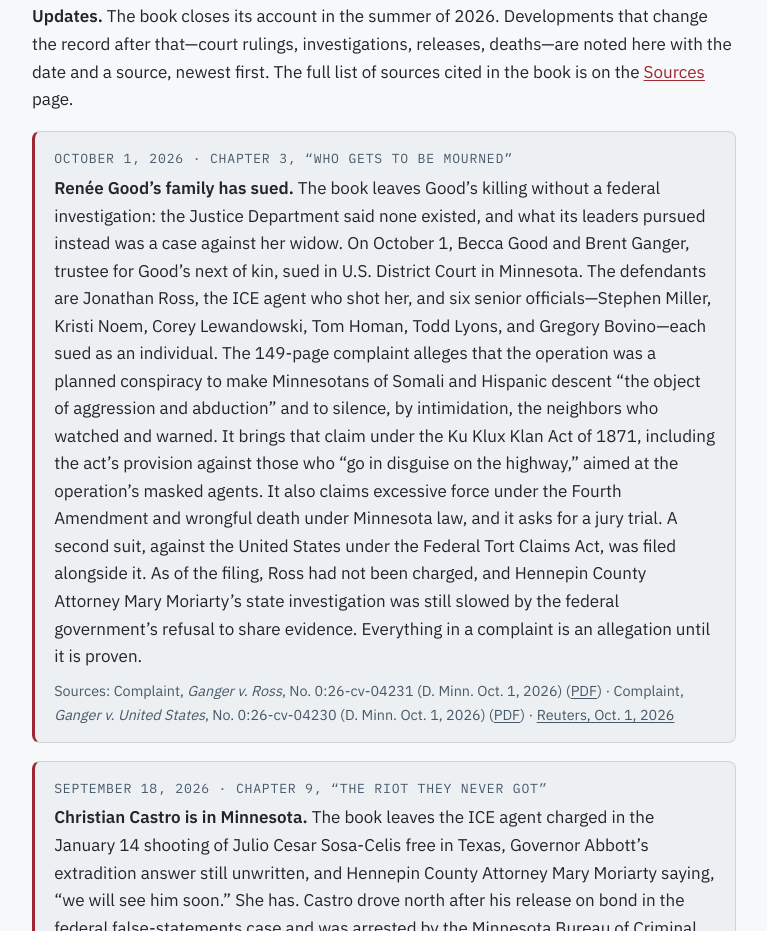
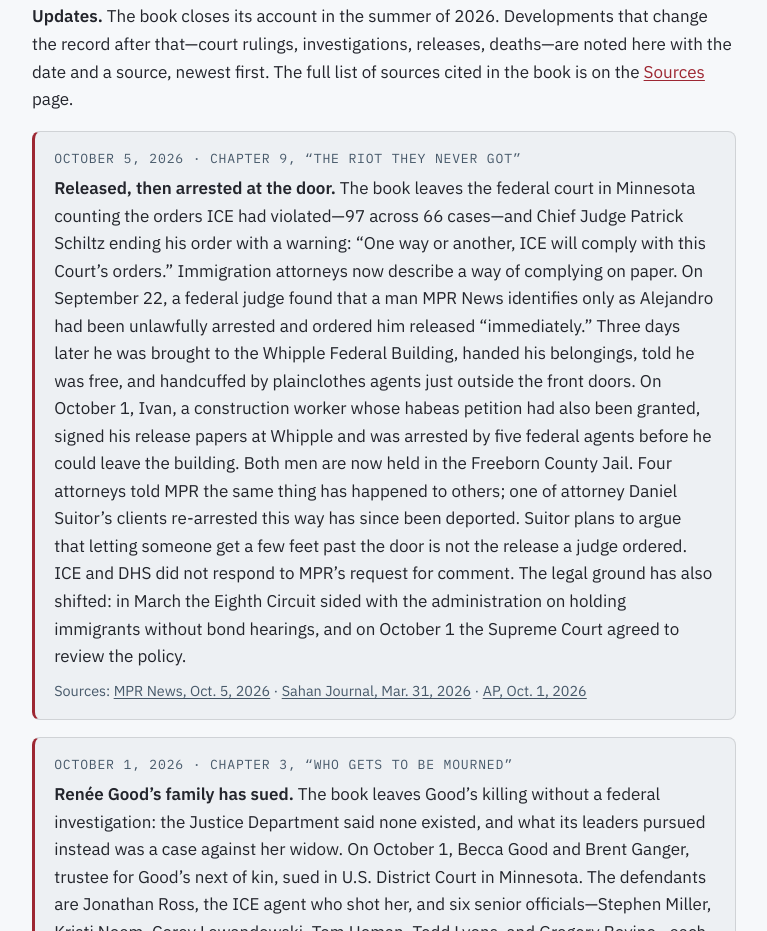
Before and after one commit to angepearson-create/cityprotects, a plain HTML site: page resources/index.html in a window 1280 px wide. Shown: the part 9493-10424 px from the top of the page, without its empty margins (64-831 px from the left). Drawn offline with Linux system fonts and the light colour scheme.

Commit message:
Add files via upload

```diff
--- a/resources/index.html
+++ b/resources/index.html
@@ -559,6 +559,12 @@
       <p><strong>Corrections.</strong> No corrections have been posted yet. If you find an error of fact in the book, write to <a href="mailto:contact@cityprotects.com">contact@cityprotects.com</a> with the page or passage. Confirmed corrections will be listed here, with the date, and folded into later editions.</p>
       <p><strong>Updates.</strong> The book closes its account in the summer of 2026. Developments that change the record after that—court rulings, investigations, releases, deaths—are noted here with the date and a source, newest first. The full list of sources cited in the book is on the <a href="/sources/">Sources</a> page.</p>
 
+      <div class="update" id="update-2026-10-05">
+        <span class="when">October 5, 2026 · Chapter 9, “The Riot They Never Got”</span>
+        <p><strong>Released, then arrested at the door.</strong> The book leaves the federal court in Minnesota counting the orders ICE had violated—97 across 66 cases—and Chief Judge Patrick Schiltz ending his order with a warning: “One way or another, ICE will comply with this Court’s orders.” Immigration attorneys now describe a way of complying on paper. On September 22, a federal judge found that a man MPR News identifies only as Alejandro had been unlawfully arrested and ordered him released “immediately.” Three days later he was brought to the Whipple Federal Building, handed his belongings, told he was free, and handcuffed by plainclothes agents just outside the front doors. On October 1, Ivan, a construction worker whose habeas petition had also been granted, signed his release papers at Whipple and was arrested by five federal agents before he could leave the building. Both men are now held in the Freeborn County Jail. Four attorneys told MPR the same thing has happened to others; one of attorney Daniel Suitor’s clients re-arrested this way has since been deported. Suitor plans to argue that letting someone get a few feet past the door is not the release a judge ordered. ICE and DHS did not respond to MPR’s request for comment. The legal ground has also shifted: in March the Eighth Circuit sided with the administration on holding immigrants without bond hearings, and on October 1 the Supreme Court agreed to review the policy.</p>
+        <span class="src">Sources: <a href="https://www.mprnews.org/story/2026/10/05/catch-release-catch-new-ice-farce-tactic">MPR News, Oct. 5, 2026</a> · <a href="https://sahanjournal.com/immigration/federal-appeals-court-trump-detention-policy-minnesota/">Sahan Journal, Mar. 31, 2026</a> · <a href="https://www.ksat.com/news/politics/2026/10/01/supreme-court-grants-review-of-trump-administrations-mandatory-detention-policy-for-immigrants/">AP, Oct. 1, 2026</a></span>
+      </div>
+
       <div class="update" id="update-2026-10-01">
         <span class="when">October 1, 2026 · Chapter 3, “Who Gets to Be Mourned”</span>
         <p><strong>Renée Good’s family has sued.</strong> The book leaves Good’s killing without a federal investigation: the Justice Department said none existed, and what its leaders pursued instead was a case against her widow. On October 1, Becca Good and Brent Ganger, trustee for Good’s next of kin, sued in U.S. District Court in Minnesota. The defendants are Jonathan Ross, the ICE agent who shot her, and six senior officials—Stephen Miller, Kristi Noem, Corey Lewandowski, Tom Homan, Todd Lyons, and Gregory Bovino—each sued as an individual. The 149-page complaint alleges that the operation was a planned conspiracy to make Minnesotans of Somali and Hispanic descent “the object of aggression and abduction” and to silence, by intimidation, the neighbors who watched and warned. It brings that claim under the Ku Klux Klan Act of 1871, including the act’s provision against those who “go in disguise on the highway,” aimed at the operation’s masked agents. It also claims excessive force under the Fourth Amendment and wrongful death under Minnesota law, and it asks for a jury trial. A second suit, against the United States under the Federal Tort Claims Act, was filed alongside it. As of the filing, Ross had not been charged, and Hennepin County Attorney Mary Moriarty’s state investigation was still slowed by the federal government’s refusal to share evidence. Everything in a complaint is an allegation until it is proven.</p>
```
